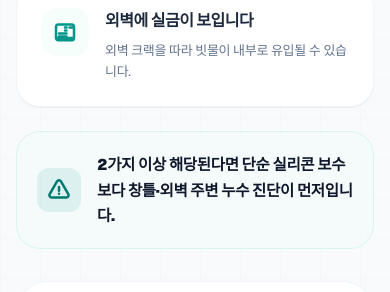
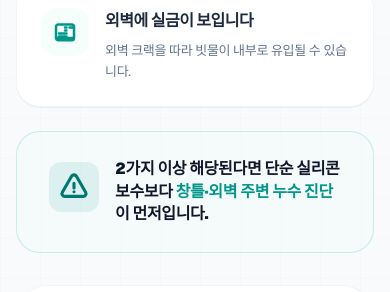
Before and after one commit to wogus5695-ctrl/Ngyeonggi-rope-01, a Next.js app: page / in a window 390 px wide. Shown: the part 1982-2274 px from the top of the page. Built offline with nearby package versions, Linux system fonts and the light colour scheme; grey boxes are pictures that could not be loaded.

Commit message:
design: 자가진단 하단 경고 박스 UI 패딩, 정렬, 갭 및 핵심 문구 강조 튜닝

```diff
--- a/src/components/sections/LocalDiagnostics.tsx
+++ b/src/components/sections/LocalDiagnostics.tsx
@@ -87,15 +87,15 @@ export default function LocalDiagnostics() {
             </div>
 
             {/* Warning Announcement Box */}
-            <div className="p-5 bg-teal-50/40 border border-teal-500/10 rounded-3xl flex items-center gap-4 shadow-3xs">
-              <div className="p-2.5 bg-teal-600/10 rounded-xl text-teal-700 shrink-0">
+            <div className="py-[26px] px-[32px] bg-teal-50/40 border border-teal-500/20 rounded-3xl flex items-start lg:items-center gap-[16px] shadow-3xs">
+              <div className="p-2.5 bg-teal-600/10 rounded-xl text-teal-700 shrink-0 flex-shrink-0 mt-1 lg:mt-0">
                 {/* Alert/Warning SVG */}
-                <svg className="w-6 h-6" fill="none" stroke="currentColor" strokeWidth="2.5" viewBox="0 0 24 24">
+                <svg className="w-[30px] h-[30px]" fill="none" stroke="currentColor" strokeWidth="2.5" viewBox="0 0 24 24">
                   <path strokeLinecap="round" strokeLinejoin="round" d="M12 9v3.75m-9.303 3.376c-.866 1.5.217 3.374 1.948 3.374h14.71c1.73 0 2.813-1.874 1.948-3.374L13.949 3.378c-.866-1.5-3.032-1.5-3.898 0L2.697 16.126zM12 15.75h.007v.008H12v-.008z" />
                 </svg>
               </div>
-              <p className="text-[15.5px] sm:text-[16.5px] lg:text-[17.5px] font-black text-slate-900 leading-relaxed">
-                2가지 이상 해당된다면 단순 실리콘 보수보다 창틀·외벽 주변 누수 진단이 먼저입니다.
+              <p className="flex-1 text-[16px] sm:text-[17.5px] lg:text-[19px] font-black text-slate-900 leading-[1.4]">
+                2가지 이상 해당된다면 단순 실리콘 보수보다 <span className="text-teal-600 font-black">창틀·외벽 주변 누수 진단</span>이 먼저입니다.
               </p>
             </div>
           </div>
```
